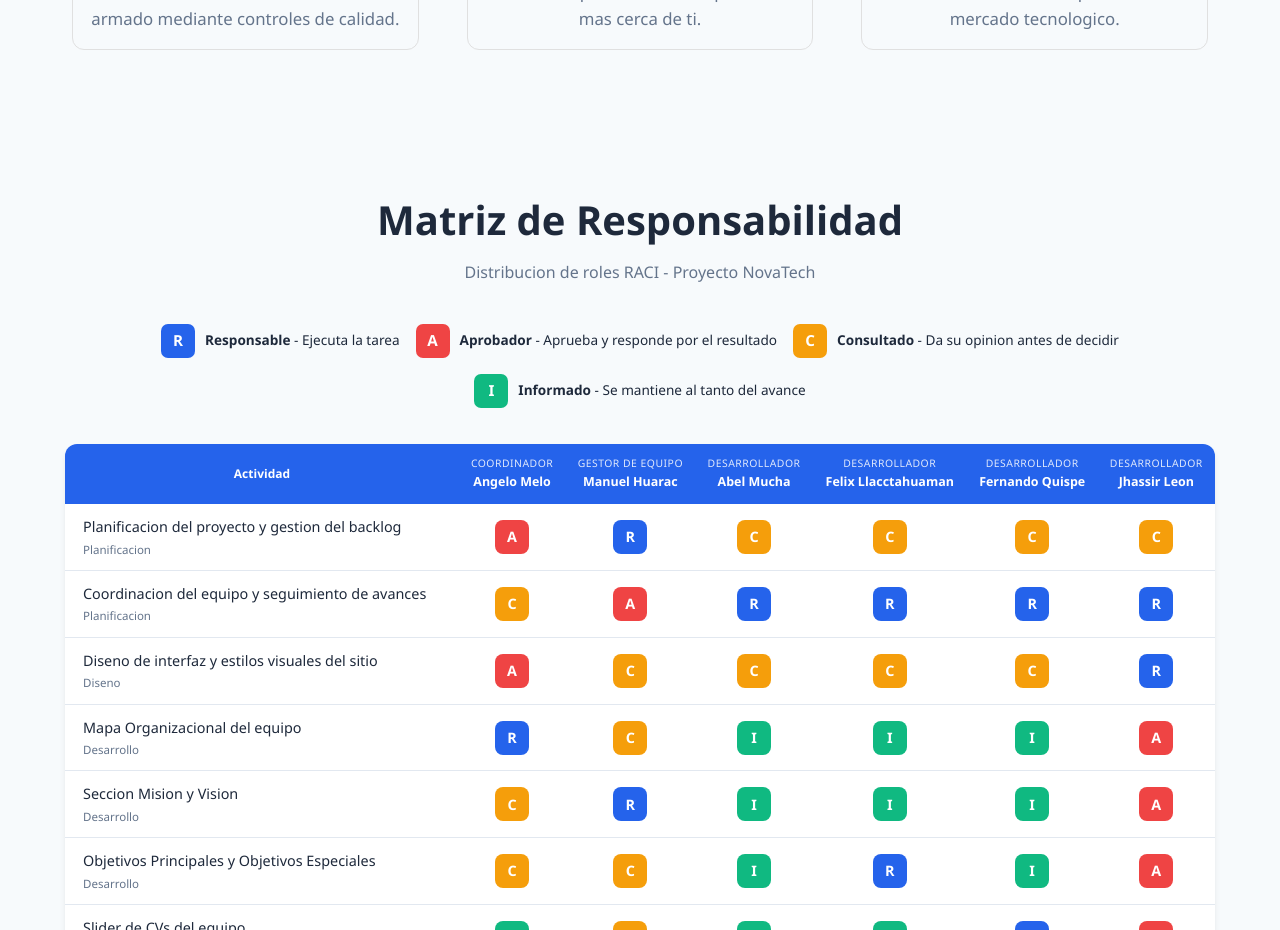
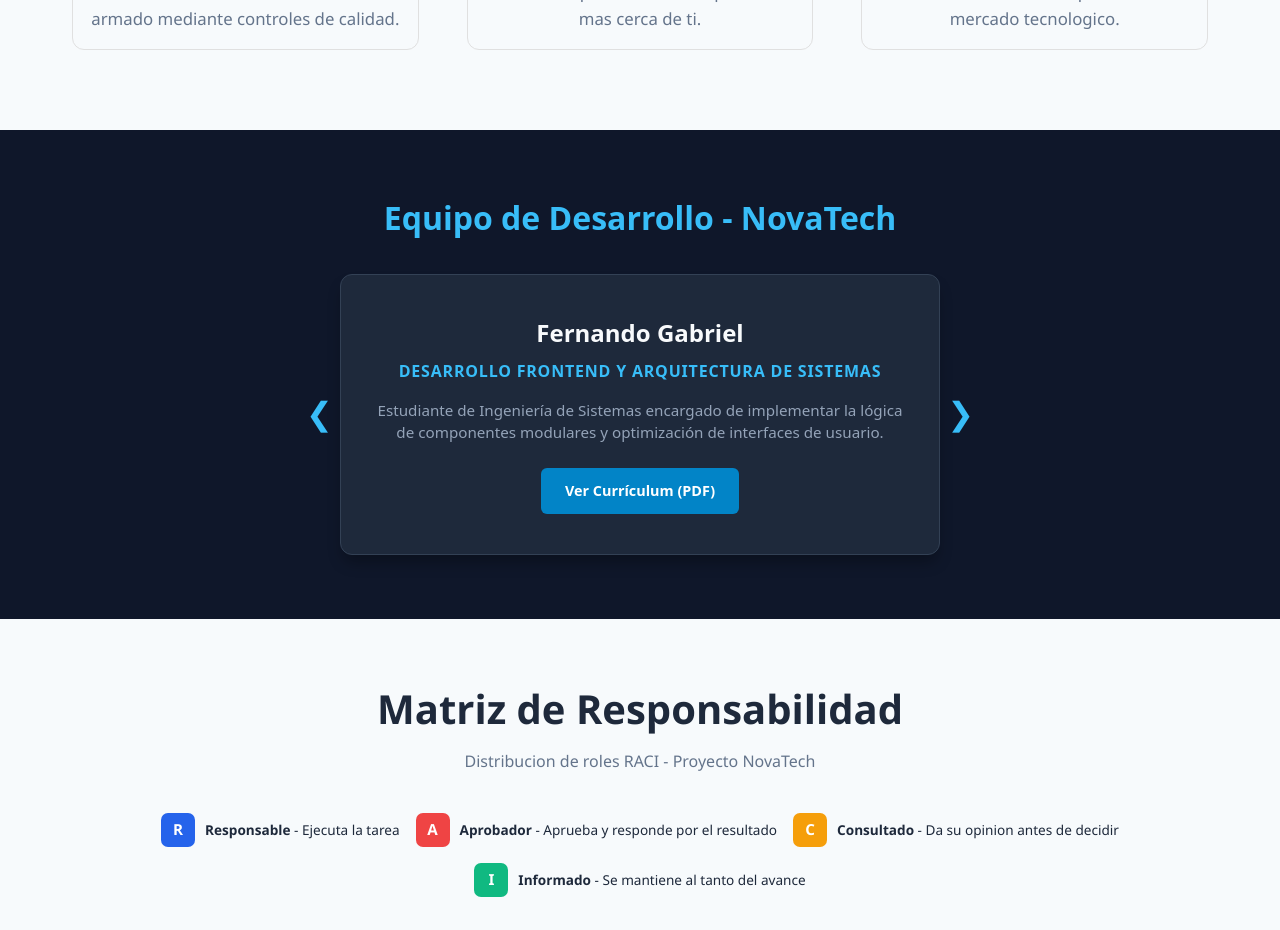
Before and after one commit to Giampierr/NovaTech, a React (Vite) app: page /nosotros in a window 1280 px wide. Shown: the part 2640-3570 px from the top of the page. Built offline with nearby package versions, Linux system fonts and the light colour scheme.

Commit message:
Implement SliderCv component with student profiles

```diff
--- a/src/components/SliderCv.jsx
+++ b/src/components/SliderCv.jsx
@@ -1,5 +1,176 @@
-export function SliderCv(){
-    return(
-        <></>
-    )
+import React, { useState } from 'react';
+
+export function SliderCv() {
+  // Datos de los estudiantes del equipo
+  const estudiantes = [
+    {
+      id: 1,
+      nombre: "Fernando Gabriel",
+      rol: "Desarrollo Frontend y Arquitectura de Sistemas",
+      descripcion: "Estudiante de Ingeniería de Sistemas encargado de implementar la lógica de componentes modulares y optimización de interfaces de usuario.",
+      pdfUrl: "/cvs/cv-Fernando Quispe.pdf" // Recuerda colocar los PDFs en la carpeta public/cvs/
+    },
+    {
+      id: 2,
+      nombre: "Angel Huarac",
+      rol: "Desarrollo Backend y Gestión de Repositorios",
+      descripcion: "Estudiante de Ingeniería de Sistemas encargado del despliegue del proyecto, configuración de herramientas de desarrollo y control de versiones.",
+      pdfUrl: "/cvs/cv2-Angel.pdf"
+    },
+    {
+      id: 3,
+      nombre: "Jhassir León",
+      rol: "Diseño UI/UX y Documentación",
+      descripcion: "Encargado del prototipado en Figma, diseño visual de las vistas del hardware y elaboración de la documentación del proyecto.",
+      pdfUrl: "/cvs/cv3-Jhassir.pdf"
+    },
+    {
+      id: 4,
+      nombre: "David Curo",
+      rol: "Diseño UI/UX y Documentación",
+      descripcion: "Encargado del prototipado en Figma, diseño visual de las vistas del hardware y elaboración de la documentación del proyecto.",
+      pdfUrl: "/cvs/cv-David.pdf"
+    },
+    {
+      id: 5,
+      nombre: "Abel Moises",
+      rol: "Diseño UI/UX y Documentación",
+      descripcion: "Encargado del prototipado en Figma, diseño visual de las vistas del hardware y elaboración de la documentación del proyecto.",
+      pdfUrl: "/cvs/cv4-Abel.pdf"
+    },
+  ];
+
+  const [currentIndex, setCurrentIndex] = useState(0);
+
+  const nextSlide = () => {
+    setCurrentIndex((prevIndex) =>
+      prevIndex === estudiantes.length - 1 ? 0 : prevIndex + 1
+    );
+  };
+
+  const prevSlide = () => {
+    setCurrentIndex((prevIndex) =>
+      prevIndex === 0 ? estudiantes.length - 1 : prevIndex - 1
+    );
+  };
+
+  // Estilos inline básicos para asegurar que se vea excelente y profesional
+  const styles = {
+    section: {
+      padding: '4rem 2rem',
+      backgroundColor: '#0f172a', // Color oscuro a juego con setups tecnológicos
+      color: '#ffffff',
+      textAlign: 'center',
+      fontFamily: 'system-ui, sans-serif'
+    },
+    title: {
+      fontSize: '2rem',
+      marginBottom: '2rem',
+      fontWeight: 'bold',
+      color: '#38bdf8' // Celeste tecnológico
+    },
+    sliderContainer: {
+      display: 'flex',
+      alignItems: 'center',
+      justifyContent: 'center',
+      maxWidth: '600px',
+      margin: '0 auto',
+      position: 'relative'
+    },
+    card: {
+      backgroundColor: '#1e293b',
+      borderRadius: '12px',
+      padding: '2.5rem 2rem',
+      boxShadow: '0 10px 15px -3px rgba(0, 0, 0, 0.3)',
+      width: '100%',
+      minHeight: '250px',
+      display: 'flex',
+      flexDirection: 'column',
+      justifyContent: 'space-between',
+      border: '1px solid #334155',
+      transition: 'all 0.3s ease'
+    },
+    nombre: {
+      fontSize: '1.5rem',
+      margin: '0 0 0.5rem 0',
+      color: '#f8fafc'
+    },
+    rol: {
+      fontSize: '1rem',
+      color: '#38bdf8',
+      fontWeight: '600',
+      textTransform: 'uppercase',
+      letterSpacing: '0.05em',
+      marginBottom: '1rem'
+    },
+    descripcion: {
+      fontSize: '0.95rem',
+      color: '#94a3b8',
+      lineHeight: '1.5',
+      marginBottom: '1.5rem'
+    },
+    buttonLink: {
+      display: 'inline-block',
+      backgroundColor: '#0284c7',
+      color: '#ffffff',
+      padding: '0.75rem 1.5rem',
+      borderRadius: '6px',
+      textDecoration: 'none',
+      fontWeight: 'bold',
+      fontSize: '0.9rem',
+      transition: 'background-color 0.2s',
+      alignSelf: 'center'
+    },
+    navBtn: {
+      backgroundColor: 'transparent',
+      border: 'none',
+      color: '#38bdf8',
+      fontSize: '2rem',
+      cursor: 'pointer',
+      padding: '1rem',
+      position: 'absolute',
+      top: '50%',
+      transform: 'translateY(-50%)',
+      zIndex: 10,
+      userSelect: 'none'
+    }
+  };
+
+  return (
+    <section style={styles.section}>
+      <h2 style={styles.title}>Equipo de Desarrollo - NovaTech</h2>
+
+      <div style={styles.sliderContainer}>
+        {/* Flecha Izquierda */}
+        <button onClick={prevSlide} style={{ ...styles.navBtn, left: '-50px' }}>
+          &#10094;
+        </button>
+
+        {/* Card del Estudiante Activo */}
+        <div style={styles.card}>
+          <div>
+            <h3 style={styles.nombre}>{estudiantes[currentIndex].nombre}</h3>
+            <div style={styles.rol}>{estudiantes[currentIndex].rol}</div>
+            <p style={styles.descripcion}>{estudiantes[currentIndex].descripcion}</p>
+          </div>
+
+          <a
+            href={estudiantes[currentIndex].pdfUrl}
+            target="_blank"
+            rel="noopener noreferrer"
+            style={styles.buttonLink}
+            onMouseOver={(e) => e.target.style.backgroundColor = '#0369a1'}
+            onMouseOut={(e) => e.target.style.backgroundColor = '#0284c7'}
+          >
+            Ver Currículum (PDF)
+          </a>
+        </div>
+
+        {/* Flecha Derecha */}
+        <button onClick={nextSlide} style={{ ...styles.navBtn, right: '-50px' }}>
+          &#10095;
+        </button>
+      </div>
+    </section>
+  );
 }
```
